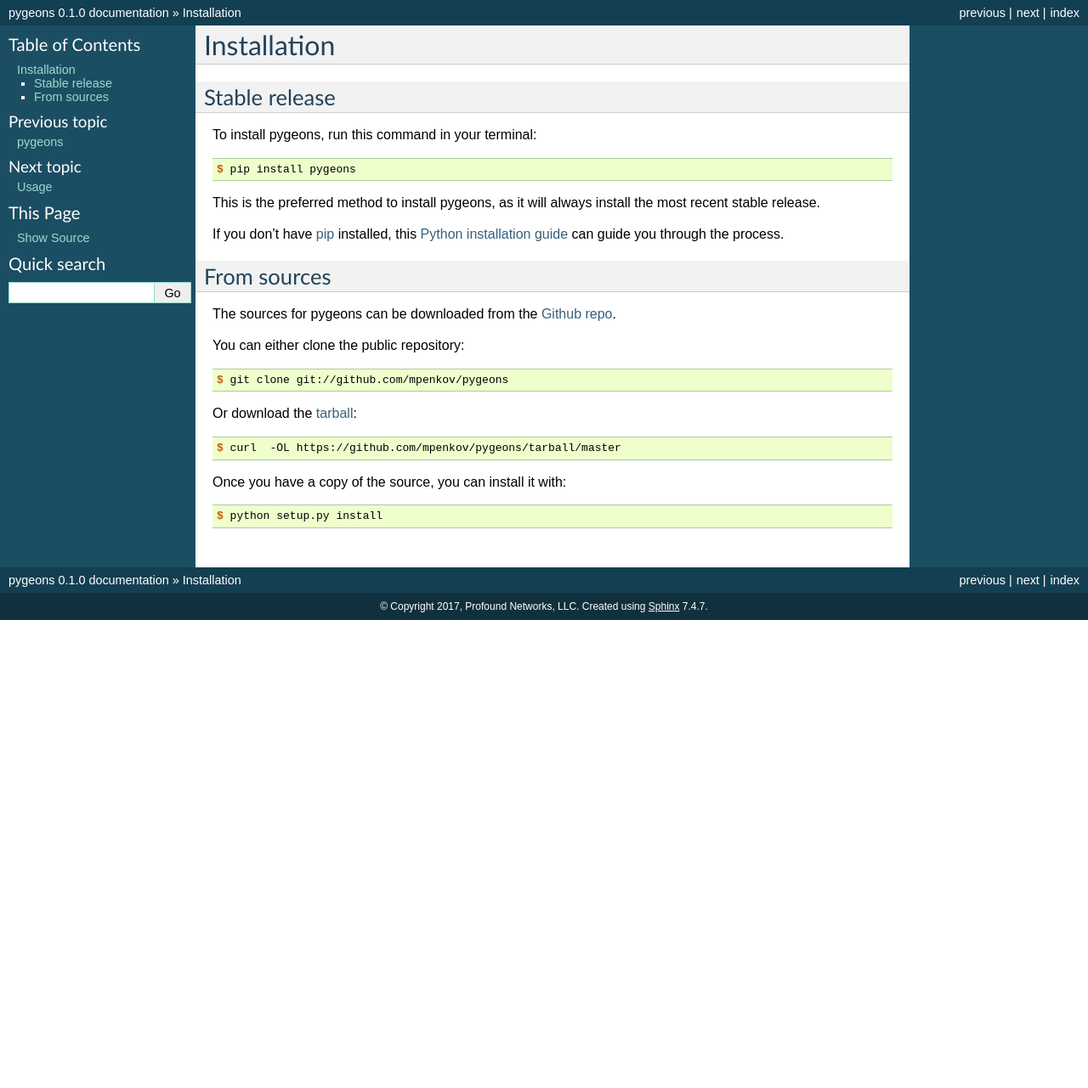
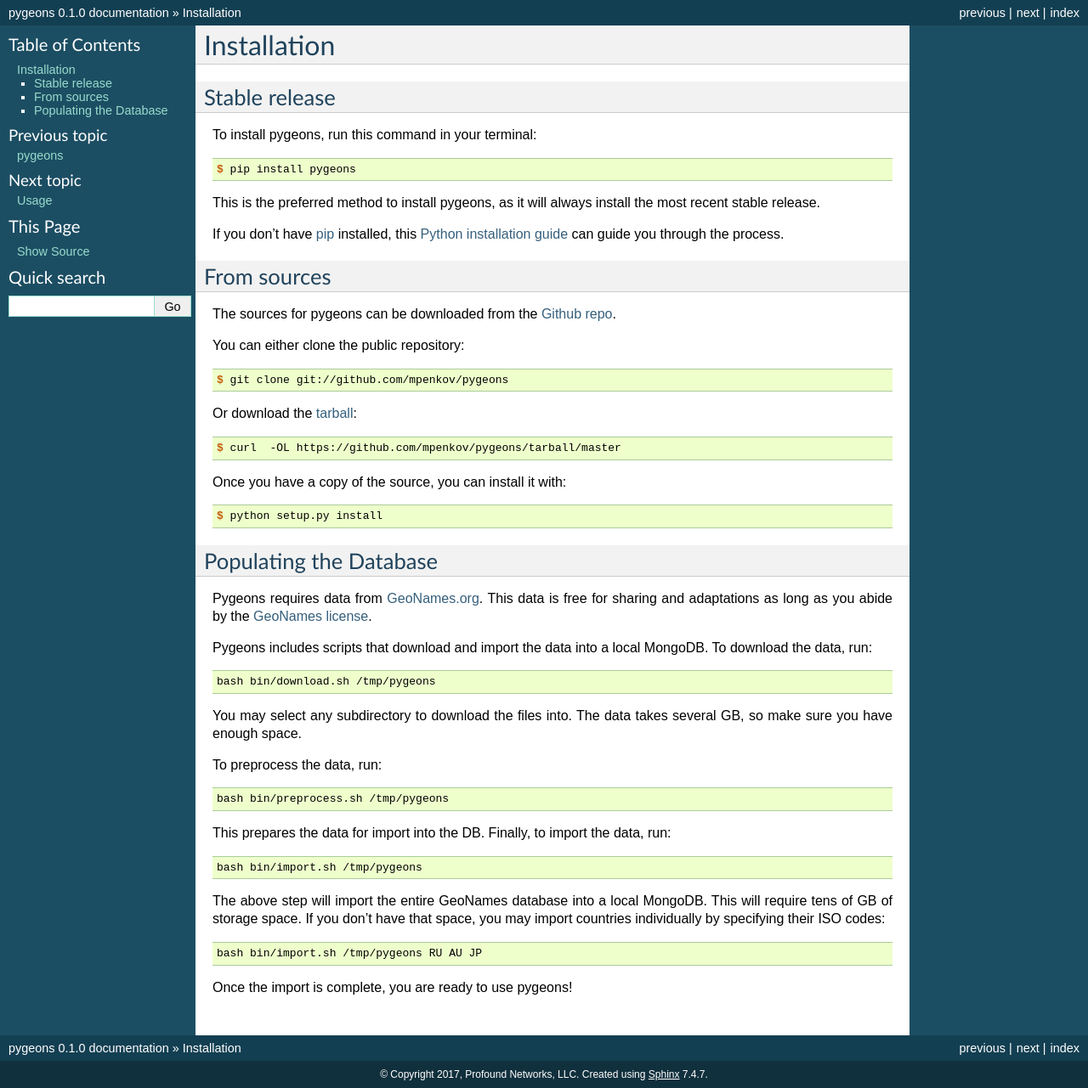
Before and after one commit to ProfoundNetworks/pygeons, a Sphinx documentation site: the page built from docs/installation.rst, in a window 1280 px wide. Shown: the whole page at 85% size. Built offline with Sphinx 7.4.7, drawn with Linux system fonts in a browser that asks for light colours; pages that are not in the unit, such as notebooks, are missing from menus; before the commit the page ends 900 px from its top, so only the background shows below that.

Commit message:
add installation instructions

```diff
--- a/docs/installation.rst
+++ b/docs/installation.rst
@@ -49,3 +49,37 @@
 
 .. _Github repo: https://github.com/mpenkov/pygeons
 .. _tarball: https://github.com/mpenkov/pygeons/tarball/master
+
+Populating the Database
+-----------------------
+
+Pygeons requires data from GeoNames.org_.
+This data is free for sharing and adaptations as long as you abide by the `GeoNames license`_.
+
+Pygeons includes scripts that download and import the data into a local MongoDB.
+To download the data, run::
+
+    bash bin/download.sh /tmp/pygeons
+
+You may select any subdirectory to download the files into.
+The data takes several GB, so make sure you have enough space.
+
+To preprocess the data, run::
+
+    bash bin/preprocess.sh /tmp/pygeons
+
+This prepares the data for import into the DB.
+Finally, to import the data, run::
+
+    bash bin/import.sh /tmp/pygeons
+
+The above step will import the entire GeoNames database into a local MongoDB.
+This will require tens of GB of storage space.
+If you don't have that space, you may import countries individually by specifying their ISO codes::
+
+    bash bin/import.sh /tmp/pygeons RU AU JP
+
+Once the import is complete, you are ready to use pygeons!
+
+.. _GeoNames.org: http://www.geonames.org
+.. _GeoNames license: https://creativecommons.org/licenses/by/4.0/
```
